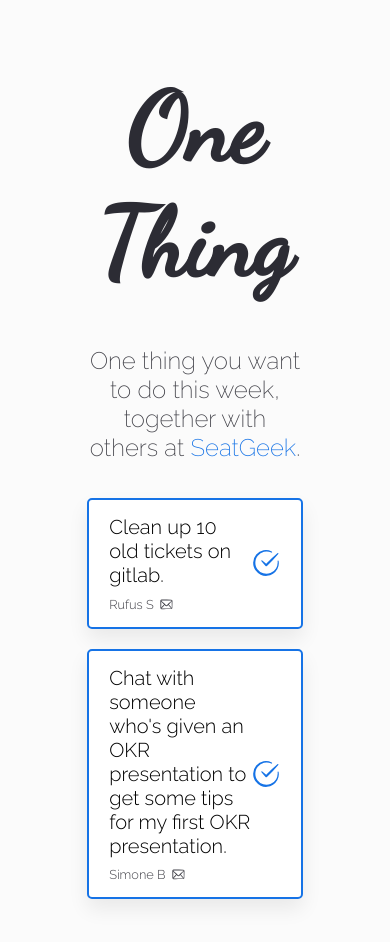
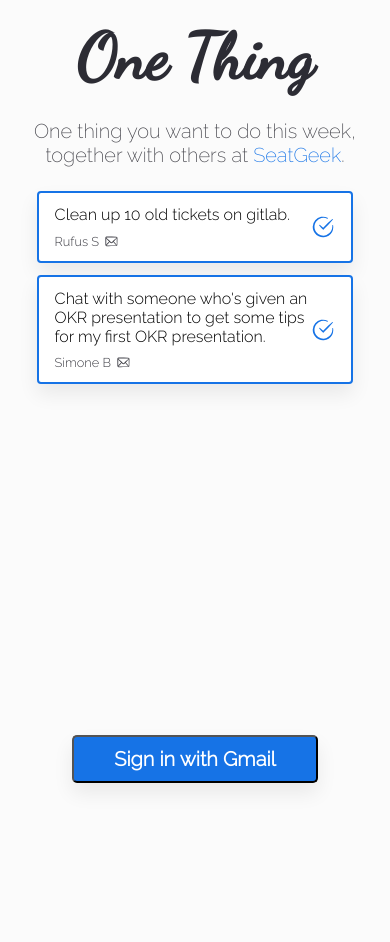
Before and after one commit to zhammer/one-thing, a React (Create React App) app: page /login in a window 390 px wide. Shown: the top 942 px of the page. After the commit the page ends 844 px from the top, so only its background shows below. Built offline with nearby package versions, Linux system fonts and the light colour scheme.

Commit message:
Setup responsive layout (#5)
* [wip] mobile first css

* Use mobileBreakpoint var

* Add react-device-detect

* Only show 3 examples on mobile

* Lessen mobile padding on title

* Add bottom margin to Page for extra space

```diff
--- a/package.json
+++ b/package.json
@@ -12,6 +12,7 @@
     "@types/styled-components": "^4.1.11",
     "polished": "^3.0.3",
     "react": "^16.8.3",
+    "react-device-detect": "^1.6.2",
     "react-dom": "^16.8.3",
     "react-router-dom": "^4.3.1",
     "react-scripts": "2.1.5",
--- a/src/components/Page/index.tsx
+++ b/src/components/Page/index.tsx
@@ -8,9 +8,14 @@ const fadein = keyframes`
 `
 
 const Base = styled.div`
-  width: 55%;
+  width: 90%;
   margin: 0 auto;
   animation: ${fadein} .25s linear both;
+  margin-bottom: 2em;
+
+  @media screen and (min-width: ${mobileBreakpoint}) {
+    width: 55%;
+  }
 `;
 
 const WithoutNav = styled(Base)``;
--- a/src/components/Subtitle/index.tsx
+++ b/src/components/Subtitle/index.tsx
@@ -1,12 +1,17 @@
 import styled from "../../custom/styled-components";
+import { mobileBreakpoint } from "../../styles/variables";
 
 const Subtitle = styled.h2`
   color: ${props => props.theme.secondary};
-  font-size: 1.5rem;
+  font-size: 1.25rem;
   font-weight: 200;
   margin-left: auto;
   margin-right: auto;
   text-align: center;
+
+  @media screen and (min-width: ${mobileBreakpoint}) {
+    font-size: 1.5rem;
+  }
 `;
 
 export default Subtitle;
--- a/src/components/Thing/Thing.styles.ts
+++ b/src/components/Thing/Thing.styles.ts
@@ -1,5 +1,6 @@
 import styled from "../../custom/styled-components";
 import Icon from "../Icon";
+import { mobileBreakpoint } from "../../styles/variables";
 
 interface ContainerProps {
   complete: boolean;
@@ -8,7 +9,7 @@ interface ContainerProps {
 export const Container = styled.div<ContainerProps>`
   display: flex;
   justify-content: space-between;
-  font-size: 1.25rem;
+  font-size: 1rem;
   font-weight: 300;
   background: white;
   padding: .75em 1em;
@@ -17,8 +18,15 @@ export const Container = styled.div<ContainerProps>`
   width: 80%;
   box-shadow: 0 10px 20px rgba(0, 0, 0, 0.075);
 
+  @media screen and (min-width: ${mobileBreakpoint}) {
+    font-size: 1.25rem;
+  }
+
   & + & {
-    margin-top: 1em;
+    margin-top: .75em;
+    @media screen and (min-width: ${mobileBreakpoint}) {
+      margin-top: 1em;
+    }
   }
 `;
 
--- a/src/components/Title/index.tsx
+++ b/src/components/Title/index.tsx
@@ -1,12 +1,18 @@
 import styled from "../../custom/styled-components";
+import { mobileBreakpoint } from "../../styles/variables";
 
 const Title = styled.h1`
   color: ${props => props.theme.primary};
   font-family: 'Dancing Script', cursive;
   text-align: center;
-  font-size: 6rem;
+  font-size: 4rem;
   margin: 0;
-  padding: .75em 0 .25em;
+  padding: .3em 0 .1em;
+
+  @media screen and (min-width: ${mobileBreakpoint}) {
+    padding: .75em 0 .25em;
+    font-size: 6rem;
+  }
 `;
 
 export default Title;
--- a/src/pages/LoginPage/LoginPage.styles.ts
+++ b/src/pages/LoginPage/LoginPage.styles.ts
@@ -1,4 +1,5 @@
 import styled, { keyframes } from "../../custom/styled-components";
+import { mobileBreakpoint } from "../../styles/variables";
 
 const fadedrop = keyframes`
   from {
@@ -12,12 +13,16 @@ const fadedrop = keyframes`
 `;
 
 export const ExampleContainer = styled.div`
-  margin-top: 3em;
+  margin-top: 2em;
+  margin-bottom: 2em;
   display: flex;
   flex-direction: column;
   align-items: center;
 
-  margin-bottom: 3em;
+  @media screen and (min-width: ${mobileBreakpoint}) {
+    margin-top: 3em;
+    margin-bottom: 3em;
+  }
 
   & > * {
     animation: 1s ${fadedrop} ease both;
--- a/src/pages/LoginPage/index.tsx
+++ b/src/pages/LoginPage/index.tsx
@@ -4,10 +4,12 @@ import Title from "../../components/Title";
 import Subtitle from "../../components/Subtitle";
 import Thing from "../../components/Thing";
 import Button from "../../components/Button";
+import { isMobile } from "react-device-detect";
 import { ExampleContainer, ButtonContainer, SeatGeekBlue } from "./LoginPage.styles";
 import { ThingInterface } from "../../types";
 
 export default function LoginPage() {
+  const things = isMobile ? mobileThings : allThings;
   return (
     <Page.WithoutNav>
       <Title>One Thing</Title>
@@ -27,30 +29,35 @@ export default function LoginPage() {
   );
 }
 
-const things: ThingInterface[] = [
+const allThings: ThingInterface[] = [
   {
     description: "Clean up 10 old tickets on gitlab.",
     person: { firstName: "Rufus", lastName: "SeatGeek" },
-    complete: true,
+    complete: true
   },
   {
-    description: "Chat with someone who's given an OKR presentation to get some tips for my first OKR presentation.",
+    description:
+      "Chat with someone who's given an OKR presentation to get some tips for my first OKR presentation.",
     person: { firstName: "Simone", lastName: "Biles" },
-    complete: true,
+    complete: true
   },
   {
-    description: "Enjoy the nice weather with a coworker for lunch at washington square park.",
+    description:
+      "Enjoy the nice weather with a coworker for lunch at washington square park.",
     person: { firstName: "Peyton", lastName: "Manning" },
-    complete: false,
+    complete: false
   },
   {
     description: "Learn what PRISM is. (It's my first month!)",
     person: { firstName: "Janis", lastName: "Joplin" },
-    complete: false,
+    complete: false
   },
   {
-    description: "Figure out what caused several SGO transfers to fail over the weekend.",
+    description:
+      "Figure out what caused several SGO transfers to fail over the weekend.",
     person: { firstName: "Zacarias", lastName: "Ferreira" },
-    complete: false,
-  },
+    complete: false
+  }
 ];
+
+const mobileThings = [allThings[0], allThings[3], allThings[4]];
```
Also changed, not shown: 1 other file (tests, documents, lock files or other folders).
